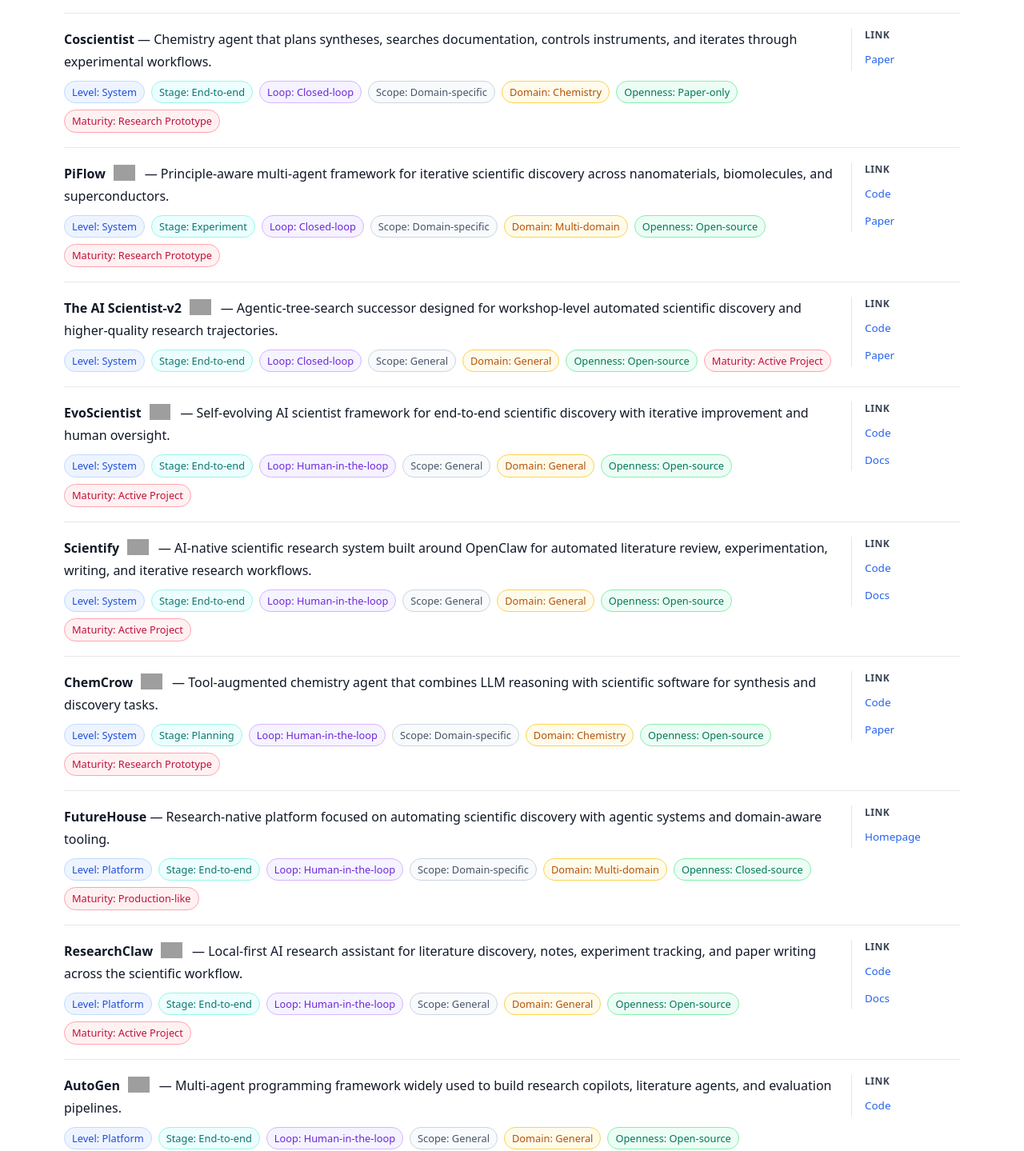
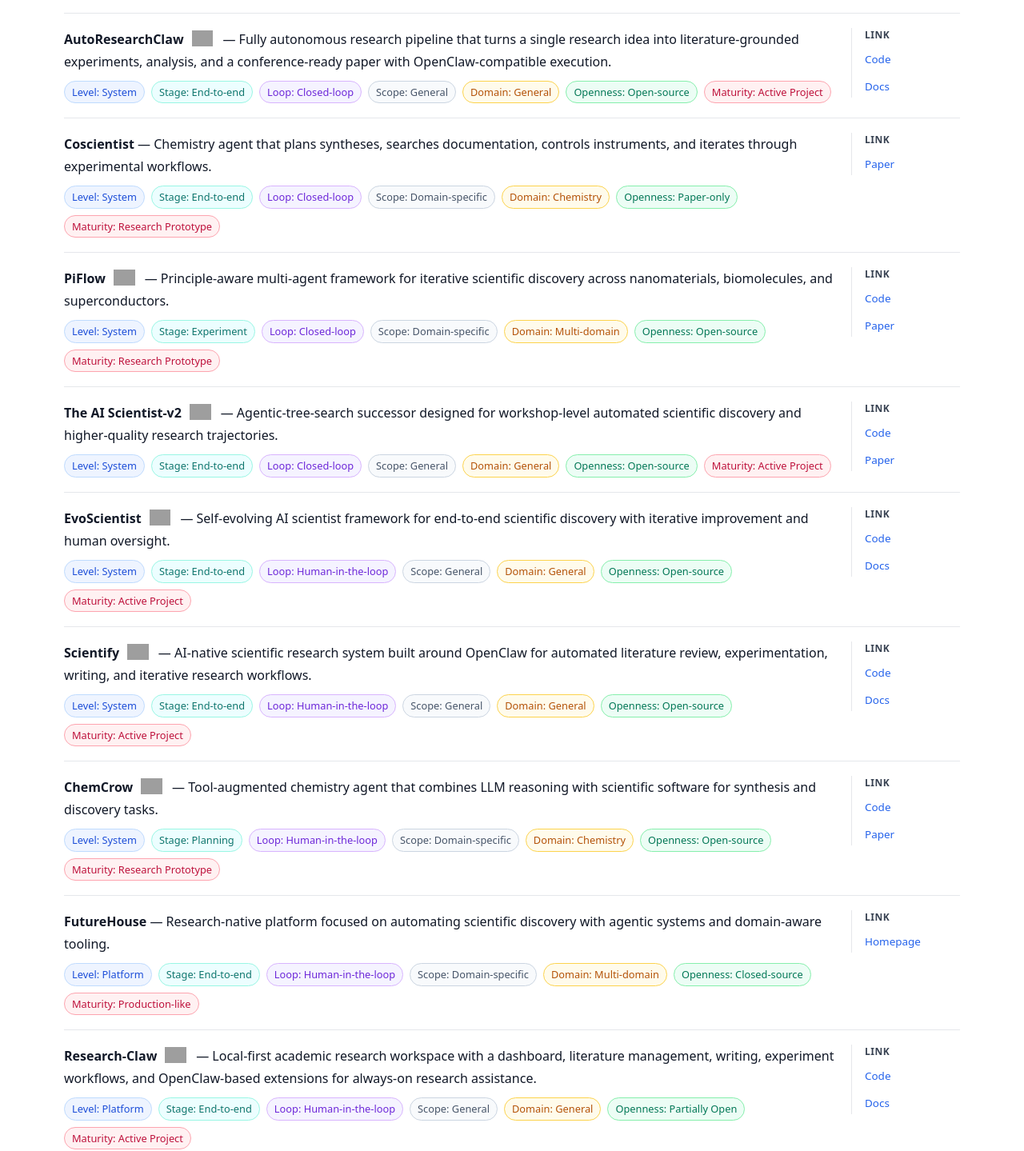
Before and after one commit to Research-Equality/awesome-ai-scientists, a React (Vite) app in the folder website/: page / in a window 1280 px wide. Shown: the part 874-2313 px from the top of the page at 80% size. Built offline with nearby package versions, Linux system fonts and the light colour scheme; grey boxes are pictures that could not be loaded.

Commit message:
Add AutoResearchClaw and Research-Claw entries

```diff
--- a/website/src/data/resources.ts
+++ b/website/src/data/resources.ts
@@ -155,6 +155,26 @@
     featured: true,
   },
   {
+    id: "autoresearchclaw",
+    name: "AutoResearchClaw",
+    url: "https://github.com/aiming-lab/AutoResearchClaw",
+    links: [
+      { kind: "code", url: "https://github.com/aiming-lab/AutoResearchClaw" },
+      { kind: "docs", url: "https://github.com/aiming-lab/AutoResearchClaw#readme" },
+    ],
+    description:
+      "Fully autonomous research pipeline that turns a single research idea into literature-grounded experiments, analysis, and a conference-ready paper with OpenClaw-compatible execution.",
+    level: "System",
+    stage: "End-to-end",
+    loop: "Closed-loop",
+    scope: "General",
+    domain: "General",
+    openness: "Open-source",
+    maturity: "Active Project",
+    layer: "Autonomous Research Systems",
+    subgroup: "End-to-End AI Scientist Systems",
+  },
+  {
     id: "coscientist",
     name: "Coscientist",
     url: "https://www.nature.com/articles/s41586-023-06792-0",
@@ -291,6 +311,29 @@
     layer: "Research Infrastructure & Platforms",
     subgroup: "Research Platforms",
     featured: true,
+  },
+  {
+    id: "research-claw",
+    name: "Research-Claw",
+    url: "https://github.com/wentorai/Research-Claw",
+    links: [
+      { kind: "code", url: "https://github.com/wentorai/Research-Claw" },
+      {
+        kind: "docs",
+        url: "https://github.com/wentorai/Research-Claw/blob/main/docs/00-reference-map.md",
+      },
+    ],
+    description:
+      "Local-first academic research workspace with a dashboard, literature management, writing, experiment workflows, and OpenClaw-based extensions for always-on research assistance.",
+    level: "Platform",
+    stage: "End-to-end",
+    loop: "Human-in-the-loop",
+    scope: "General",
+    domain: "General",
+    openness: "Partially Open",
+    maturity: "Active Project",
+    layer: "Research Infrastructure & Platforms",
+    subgroup: "Research Platforms",
   },
   {
     id: "researchclaw",
--- a/website/src/locales/en.ts
+++ b/website/src/locales/en.ts
@@ -234,6 +234,8 @@
       "Google Research's multi-agent scientific collaborator for proposing, debating, ranking, and refining hypotheses with human oversight.",
     "the-ai-scientist":
       "Open-source end-to-end system that turns a seed codebase into ideas, experiments, figures, reviews, and a draft paper.",
+    autoresearchclaw:
+      "Fully autonomous research pipeline that turns a single research idea into literature-grounded experiments, analysis, and a conference-ready paper with OpenClaw-compatible execution.",
     coscientist:
       "Chemistry agent that plans syntheses, searches documentation, controls instruments, and iterates through experimental workflows.",
     piflow:
@@ -248,6 +250,8 @@
       "Tool-augmented chemistry agent that combines LLM reasoning with scientific software for synthesis and discovery tasks.",
     futurehouse:
       "Research-native platform focused on automating scientific discovery with agentic systems and domain-aware tooling.",
+    "research-claw":
+      "Local-first academic research workspace with a dashboard, literature management, writing, experiment workflows, and OpenClaw-based extensions for always-on research assistance.",
     researchclaw:
       "Local-first AI research assistant for literature discovery, notes, experiment tracking, and paper writing across the scientific workflow.",
     autogen:
--- a/website/src/locales/zh.ts
+++ b/website/src/locales/zh.ts
@@ -152,6 +152,8 @@
       "Google Research 的多智能体科学协作系统，用于提出、辩论、排序并迭代优化研究假设。",
     "the-ai-scientist":
       "开源的端到端科研系统，可从种子代码库出发生成想法、实验、图表、评审与论文草稿。",
+    autoresearchclaw:
+      "全自动科研流水线，可将单个研究想法转化为基于真实文献的实验、分析与可投稿论文，并支持 OpenClaw 兼容执行。",
     coscientist:
       "面向化学研究的代理系统，可规划合成路径、检索文档、控制仪器并循环执行实验流程。",
     piflow:
@@ -166,6 +168,8 @@
       "结合化学软件与工具调用的研究代理，用于合成与发现任务。",
     futurehouse:
       "以自动化科学发现为核心目标的 research-native 平台，强调代理系统与领域工具结合。",
+    "research-claw":
+      "本地优先的科研工作台，集成 Dashboard、文献管理、写作、实验工作流与基于 OpenClaw 的扩展能力，用于持续辅助研究过程。",
     researchclaw:
       "本地优先的 AI 科研助手，覆盖文献发现、笔记整理、实验跟踪与论文写作等研究工作流环节。",
     autogen:
```
Also changed, not shown: 2 other files (tests, documents, lock files or other folders).
